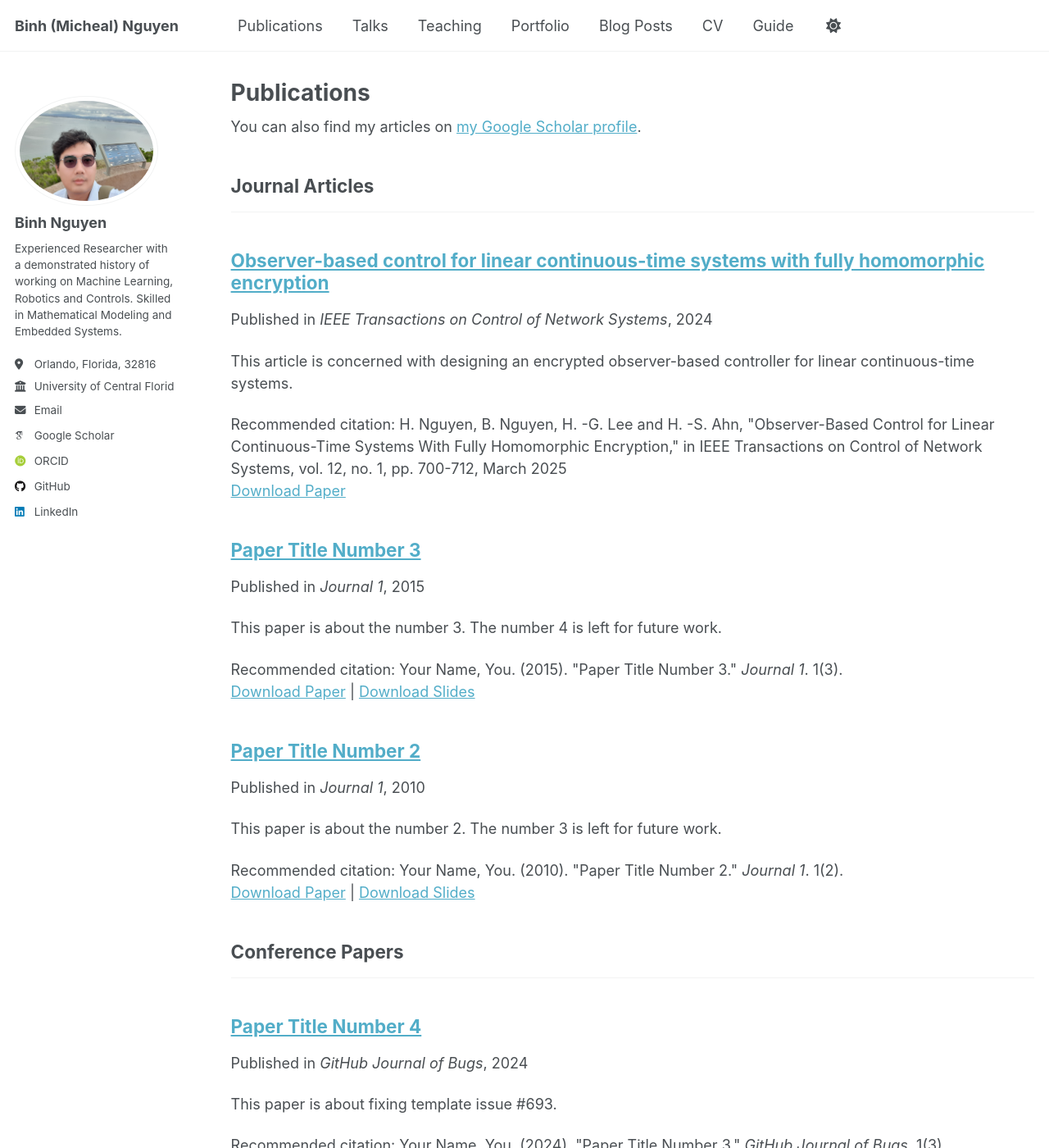
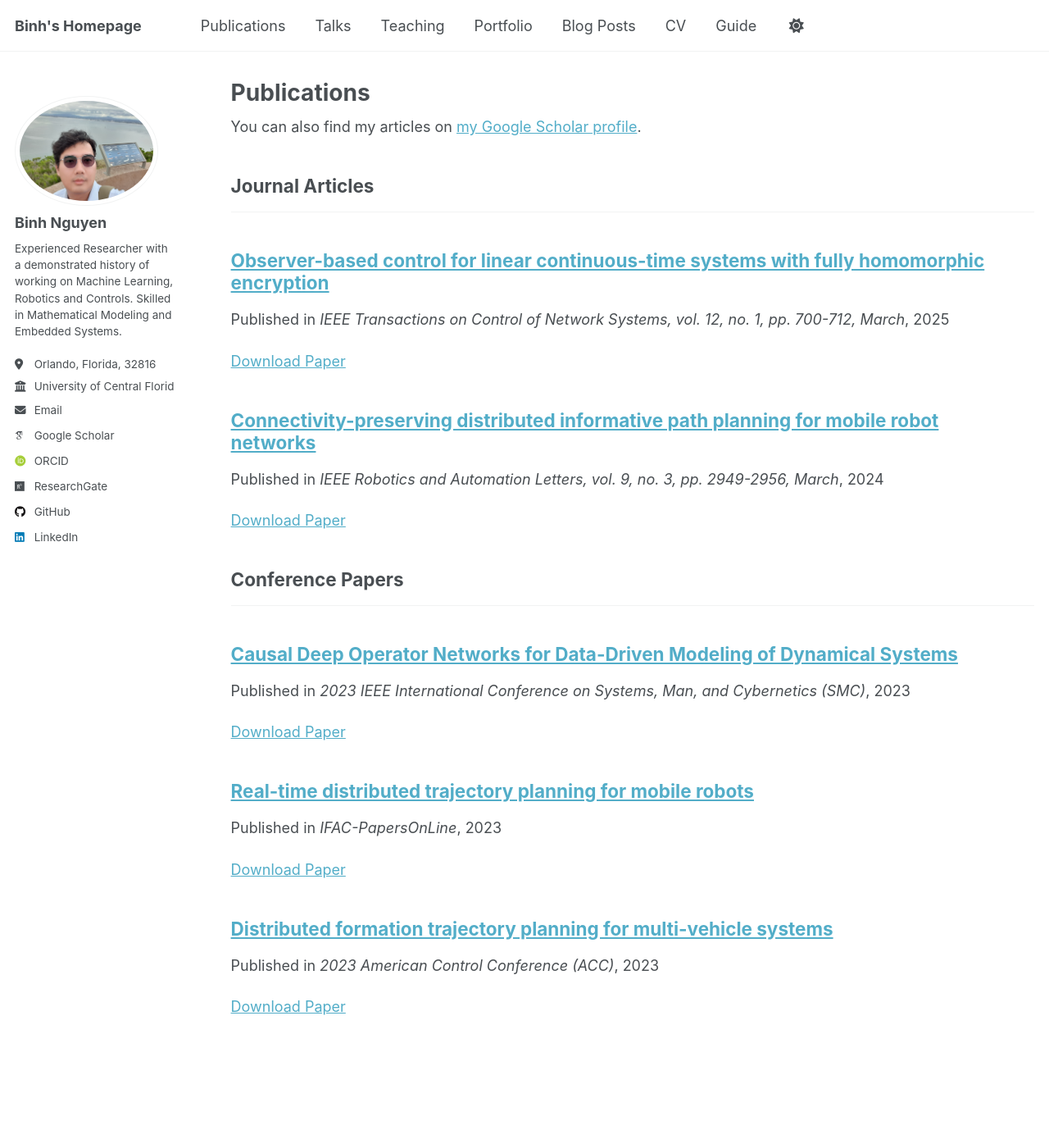
Before and after one commit to EasternBoy/EasternBoy.github.io, a Jekyll site: the page built from _pages/publications.html, in a window 1280 px wide and 1400 px high. Shown: the whole window at 82% size. Built offline with Jekyll 4.4.1, drawn with Linux system fonts in a browser that asks for light colours; some web fonts are replaced; some of the changed text lies outside the part shown.

Commit message:
Upload Publications

```diff
--- a/_config.yml
+++ b/_config.yml
@@ -9,7 +9,7 @@
 # Basic Site Settings
 locale                   : "en-US"
 site_theme               : "default"
-title                    : "Binh (Micheal) Nguyen"
+title                    : "Binh's Homepage"
 title_separator          : "-"
 name                     : &name "Your Name"
 description              : &description "personal description"
@@ -37,8 +37,8 @@ author:
   impactstory      : # URL
   orcid            : "https://orcid.org/my-orcid?orcid=0000-0002-0969-9394"
   semantic         : # URL
-  # pubmed           : "https://www.ncbi.nlm.nih.gov/pubmed/?term=john+snow"
-  researchgate     : # URL
+  pubmed           : #"https://www.ncbi.nlm.nih.gov/pubmed/?term=john+snow"
+  researchgate     : "https://www.researchgate.net/profile/Thanh-Nguyen-416?ev=hdr_xprf"
   scopus           : # URL
 
   # Repositories and software development
--- a/_publications/2010-10-01-paper-title-number-2.md
+++ /dev/null
@@ -1,14 +0,0 @@
----
-title: "Paper Title Number 2"
-collection: publications
-category: manuscripts
-permalink: /publication/2010-10-01-paper-title-number-2
-excerpt: 'This paper is about the number 2. The number 3 is left for future work.'
-date: 2010-10-01
-venue: 'Journal 1'
-slidesurl: 'http://academicpages.github.io/files/slides2.pdf'
-paperurl: 'http://academicpages.github.io/files/paper2.pdf'
-citation: 'Your Name, You. (2010). &quot;Paper Title Number 2.&quot; <i>Journal 1</i>. 1(2).'
----
-
-The contents above will be part of a list of publications, if the user clicks the link for the publication than the contents of section will be rendered as a full page, allowing you to provide more information about the paper for the reader. When publications are displayed as a single page, the contents of the above "citation" field will automatically be included below this section in a smaller font.
--- a/_publications/2015-10-01-paper-title-number-3.md
+++ /dev/null
@@ -1,14 +0,0 @@
----
-title: "Paper Title Number 3"
-collection: publications
-category: manuscripts
-permalink: /publication/2015-10-01-paper-title-number-3
-excerpt: 'This paper is about the number 3. The number 4 is left for future work.'
-date: 2015-10-01
-venue: 'Journal 1'
-slidesurl: 'http://academicpages.github.io/files/slides3.pdf'
-paperurl: 'http://academicpages.github.io/files/paper3.pdf'
-citation: 'Your Name, You. (2015). &quot;Paper Title Number 3.&quot; <i>Journal 1</i>. 1(3).'
----
-
-The contents above will be part of a list of publications, if the user clicks the link for the publication than the contents of section will be rendered as a full page, allowing you to provide more information about the paper for the reader. When publications are displayed as a single page, the contents of the above "citation" field will automatically be included below this section in a smaller font.
--- /dev/null
+++ b/_publications/2023_ACC_Dist-Plan-MAS.md
@@ -0,0 +1,14 @@
+---
+title: "Distributed formation trajectory planning for multi-vehicle systems"
+collection: publications
+category: conferences
+permalink: /publication/2023_ACC_Dist-Plan-MAS
+excerpt: ''
+date:  31 May 2023 - 02 June 2023
+venue: '2023 American Control Conference (ACC)'
+# slidesurl: 'http://academicpages.github.io/files/slides2.pdf'
+paperurl: 'http://academicpages.github.io/files/paper2.pdf'
+# citation: 'Your Name, You. (2010). &quot;Paper Title Number 2.&quot; <i>Journal 1</i>. 1(2).'
+---
+
+This paper addresses the problem of distributed formation trajectory planning for multi-vehicle systems with collision avoidance among vehicles. Unlike some previous distributed formation trajectory planning methods, our proposed approach offers great flexibility in handling computational tasks for each vehicle when the global formation of all the vehicles changes. It affords the system the ability to adapt to the computational capabilities of the vehicles. Furthermore, global formation constraints can be handled at any selected vehicles. Thus, any formation change can be effectively updated without recomputing all local formations at all the vehicles. To guarantee the above features, we first formulate a dynamic consensus-based optimization problem to achieve desired formations while guaranteeing collision avoidance among vehicles. Then, the optimization problem is effectively solved by ADMM-based or alternating projection-based algorithms, which are also presented. Theoretical analysis is provided not only to ensure the convergence of our method but also to show that the proposed algorithm can surely be implemented in a fully distributed manner. The effectiveness of the proposed method is illustrated by a numerical example of a 9-vehicle system.
--- /dev/null
+++ b/_publications/2023_ICSMC_DeepOnet.md
@@ -0,0 +1,14 @@
+---
+title: "Causal Deep Operator Networks for Data-Driven Modeling of Dynamical Systems"
+collection: publications
+category: conferences
+permalink: /publication/2023_ICSMC_DeepOnet
+excerpt: ''
+date: 2023-10-01
+venue: '2023 IEEE International Conference on Systems, Man, and Cybernetics (SMC)'
+# slidesurl: 'http://academicpages.github.io/files/slides3.pdf'
+paperurl: 'https://ieeexplore.ieee.org/abstract/document/10394294'
+# citation: 'Your Name, You. (2015). &quot;Paper Title Number 3.&quot; <i>Journal 1</i>. 1(3).'
+---
+
+The deep operator network (DeepONet) architecture is a promising approach for learning functional operators, that can represent dynamical systems described by ordinary or partial differential equations. However, it has two major limitations, namely its failures to account for initial conditions and to guarantee the temporal causality – a fundamental property of dynamical systems. This paper proposes a novel causal deep operator network (Causal-DeepONet) architecture for incorporating both the initial condition and the temporal causality into data-driven learning of dynamical systems, overcoming the limitations of the original DeepONet approach. This is achieved by adding an independent root network for the initial condition and independent branch networks conditioned, or switched on/off, by time-shifted step functions or sigmoid functions for expressing the temporal causality. The proposed architecture was evaluated and compared with two baseline deep neural network methods and the original DeepONet method on learning the thermal dynamics of a room in a building using real data. It was shown to not only achieve the best overall prediction accuracy but also enhance substantially the accuracy consistency in multistep predictions, which is crucial for predictive control.
--- /dev/null
+++ b/_publications/2023_IFAC_RT-Dist-Plan.md
@@ -0,0 +1,14 @@
+---
+title: "Real-time distributed trajectory planning for mobile robots"
+collection: publications
+category: conferences
+permalink: /publication/2023_IFAC_RT-Dist-Plan
+excerpt: ''
+date:  02 July 2023
+venue: 'IFAC-PapersOnLine'
+# slidesurl: 'http://academicpages.github.io/files/slides2.pdf'
+paperurl: 'https://www.sciencedirect.com/science/article/pii/S2405896323015239'
+# citation: 'Your Name, You. (2010). &quot;Paper Title Number 2.&quot; <i>Journal 1</i>. 1(2).'
+---
+
+Efficiently planning trajectories for nonholonomic mobile robots in formation tracking is a fundamental yet challenging problem. Nonholonomic constraints, complexity in collision avoidance, and limited computing resources prevent the robots from being practically deployed in realistic applications. This paper addresses these difficulties by modeling each mobile platform as a nonholonomic motion and formulating trajectory planning as an optimization problem using model predictive control (MPC). That is, the optimization problem is subject to both nonholonomic motions and collision avoidance. To reduce computing costs in real time, the nonholonomic constraints are convexified by finding the closest nominal points to the nonholonomic motion, which are then incorporated into a convex optimization problem. Additionally, the predicted values from the previous MPC step are utilized to form linear avoidance conditions for the next step, preventing collisions among robots. The formulated optimization problem is solved by the alternating direction method of multiplier (ADMM) in a distributed manner, which makes the proposed trajectory planning method scalable. More importantly, the convergence of the proposed planning algorithm is theoretically proved while its effectiveness is validated in a synthetic environment.
--- a/_publications/2024-02-17-paper-title-number-4.md
+++ /dev/null
@@ -1,13 +0,0 @@
----
-title: "Paper Title Number 4"
-collection: publications
-category: conferences
-permalink: /publication/2024-02-17-paper-title-number-4
-excerpt: 'This paper is about fixing template issue #693.'
-date: 2024-02-17
-venue: 'GitHub Journal of Bugs'
-paperurl: 'http://academicpages.github.io/files/paper3.pdf'
-citation: 'Your Name, You. (2024). &quot;Paper Title Number 3.&quot; <i>GitHub Journal of Bugs</i>. 1(3).'
----
-
-The contents above will be part of a list of publications, if the user clicks the link for the publication than the contents of section will be rendered as a full page, allowing you to provide more information about the paper for the reader. When publications are displayed as a single page, the contents of the above "citation" field will automatically be included below this section in a smaller font.
--- /dev/null
+++ b/_publications/2024_RAL_IPP.md
@@ -0,0 +1,14 @@
+---
+title: "Connectivity-preserving distributed informative path planning for mobile robot networks"
+collection: publications
+category: manuscripts
+permalink: /publication/2024_RAL_IPP
+excerpt: ''
+date: 2024-05-15
+venue: 'IEEE Robotics and Automation Letters, vol. 9, no. 3, pp. 2949-2956, March'
+# slidesurl: 'http://academicpages.github.io/files/slides1.pdf'
+paperurl: 'https://ieeexplore.ieee.org/abstract/document/10531062'
+# bibtexurl: 'http://academicpages.github.io/files/bibtex1.bib'
+# citation: 'H. Nguyen, B. Nguyen, H. -G. Lee and H. -S. Ahn, "Observer-Based Control for Linear Continuous-Time Systems With Fully Homomorphic Encryption," in IEEE Transactions on Control of Network Systems, vol. 12, no. 1, pp. 700-712, March 2025'
+---
+This letter addresses the distributed informative path planning (IPP) problem for a mobile robot network to optimally explore a spatial field. Each robot is able to gather noisy environmental measurements while navigating the environment and build its own model of a spatial phenomenon using the Gaussian process and local data. The IPP optimization problem is formulated in an informative way through a multi-step prediction scheme constrained by connectivity preservation and collision avoidance. The shared hyperparameters of the local Gaussian process models are also arranged to be optimally computed in the path planning optimization problem. By the use of the proximal alternating direction method of multiplier, the optimization problem can be effectively solved in a distributed manner. It theoretically proves that the connectivity in the network is maintained over time whilst the solution of the optimization problem converges to a stationary point. The effectiveness of the proposed approach is verified in synthetic experiments by utilizing a real-world dataset.
--- a/_publications/Obs-Ctrl-LTI-FHE.md
+++ b/_publications/2025_TCNS_Obs-Ctrl-LTI-FHE.md
@@ -2,13 +2,13 @@
 title: "Observer-based control for linear continuous-time systems with fully homomorphic encryption"
 collection: publications
 category: manuscripts
-permalink: /publication/Obs-Ctrl-LTI-FHE
-excerpt: 'This article is concerned with designing an encrypted observer-based controller for linear continuous-time systems.'
-date: 2024-05-15
-venue: 'IEEE Transactions on Control of Network Systems'
+permalink: /publication/2025_TCNS_Obs-Ctrl-LTI-FHE
+excerpt: ''
+date: 2025-03-15
+venue: 'IEEE Transactions on Control of Network Systems, vol. 12, no. 1, pp. 700-712, March'
 # slidesurl: 'http://academicpages.github.io/files/slides1.pdf'
 paperurl: 'https://ieeexplore.ieee.org/abstract/document/10531062'
 # bibtexurl: 'http://academicpages.github.io/files/bibtex1.bib'
-citation: 'H. Nguyen, B. Nguyen, H. -G. Lee and H. -S. Ahn, "Observer-Based Control for Linear Continuous-Time Systems With Fully Homomorphic Encryption," in IEEE Transactions on Control of Network Systems, vol. 12, no. 1, pp. 700-712, March 2025'
+# citation: 'H. Nguyen, B. Nguyen, H. -G. Lee and H. -S. Ahn, "Observer-Based Control for Linear Continuous-Time Systems With Fully Homomorphic Encryption," in IEEE Transactions on Control of Network Systems, vol. 12, no. 1, pp. 700-712, March 2025'
 ---
 This article is concerned with designing an encrypted observer-based controller for linear continuous-time systems. To be specific, this article deploys a fully homomorphic encryption (FHE) scheme to directly compute control inputs in an encrypted form without decryption, thus avoiding data eavesdropping. Note that the deployment of FHE in observer-based controllers inevitably faces challenges in handling quantization errors due to the quantization required by the encryption–decryption processes. This motivates us to propose a novel encrypted form for computations of the continuous-time controller and present rigorous stability analysis based on its virtual dynamics. Consequently, stability criteria are formulated in terms of tractable conditions associated with quantization gains and sampling intervals. Numerical results on dc motor control corresponding to several quantization gains and sampling intervals demonstrate the validity of our method.
```
Also changed, not shown: _pages/about.md (+2 -2 lines), 1 other file.
